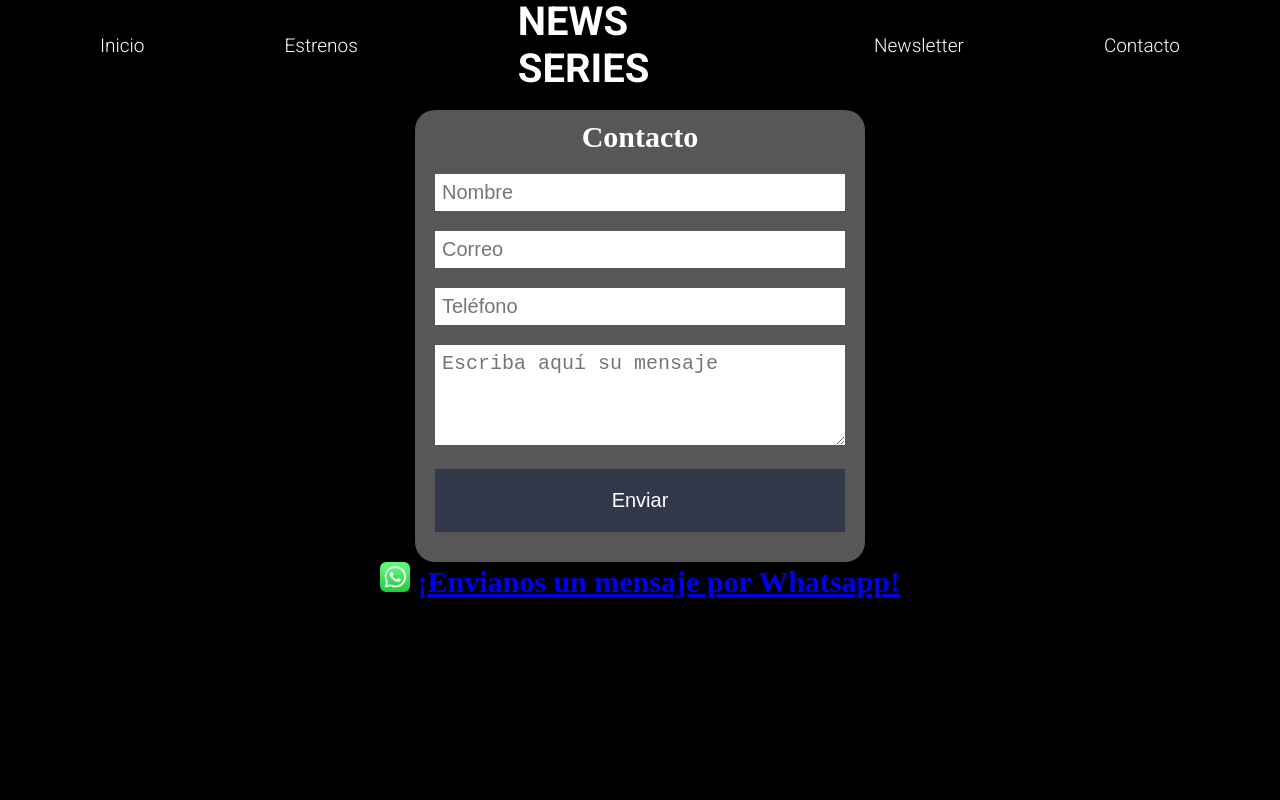
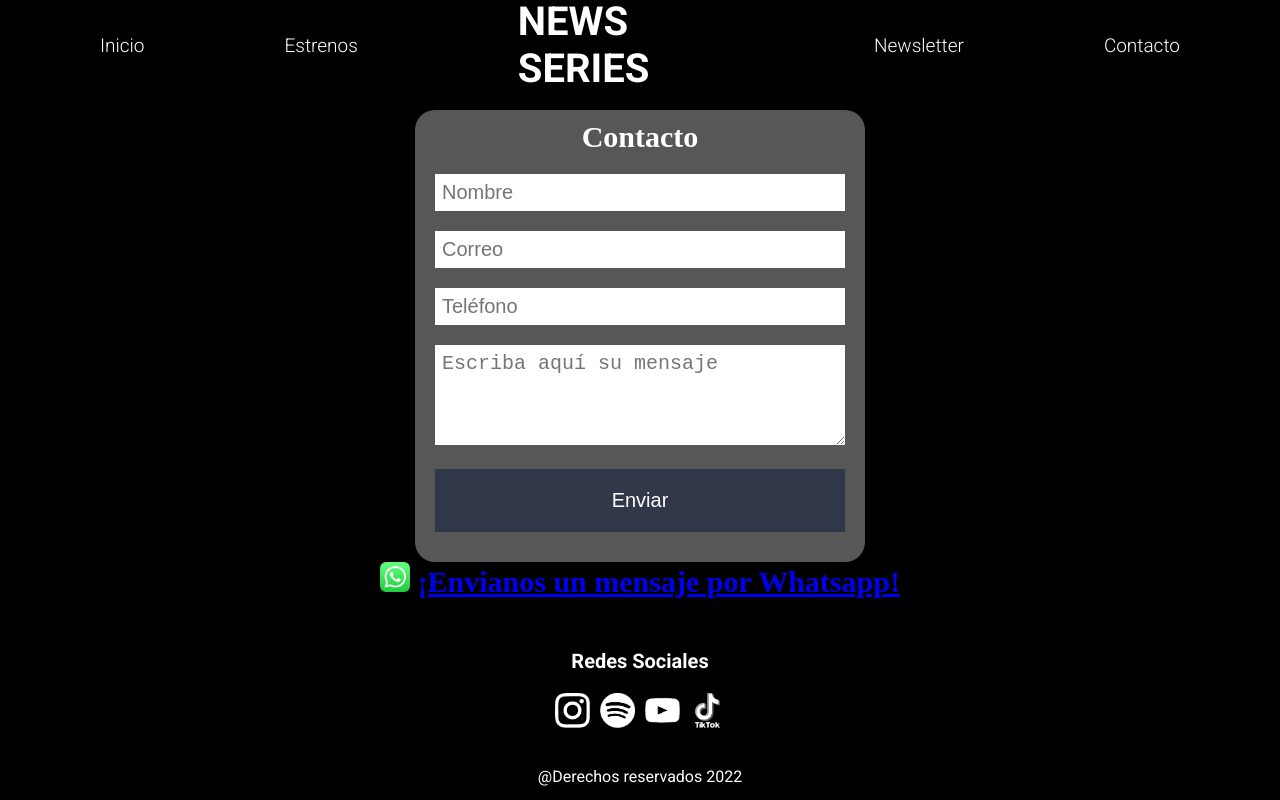
Before and after one commit to josedelvalle12/CodoaCodo_ProyectoSeries2, a plain HTML site: page html/contacto.html in a window 1280 px wide. Drawn offline with Linux system fonts and the light colour scheme.

Commit message:
Master Se agregan los footer a todos y links a redes

```diff
--- a/html/contacto.html
+++ b/html/contacto.html
@@ -40,6 +40,16 @@
         </h2>
 
     </main>
+    <footer>
+        <p class="redessociales">Redes Sociales</p>
+        <div class="redes">
+            <a href="https://www.instagram.com/imdb/" target="_blank"><img src="../imagenes/logo_redsocial1.png" alt="Logo Instagram"></a>
+            <a href="https://open.spotify.com/artist/5vNV1sc1Xr8AlGCVHMWnO4" target="_blank"><img src="../imagenes/logo_redsocial2.png" alt="Logo Spotify"></a>
+            <a href="https://www.youtube.com/IMDB" target="_blank"><img src="../imagenes/logo_redsocial3.png" alt="Logo You Tube"></a>
+            <a href="https://www.tiktok.com/@imdb" target="_blank"><img src="../imagenes/logo_redsocial4.png" alt="Logo TikTok"></a>
+        </div>
+        <p class="derechos">@Derechos reservados 2022</p>
+    </footer>
 
     <script src="../script/index.js"></script>
 </body>
```
Also changed, not shown: html/estrenos.html (+10 -0 lines), html/inicio.html (+4 -4 lines), html/newsletter.html (+10 -0 lines).
